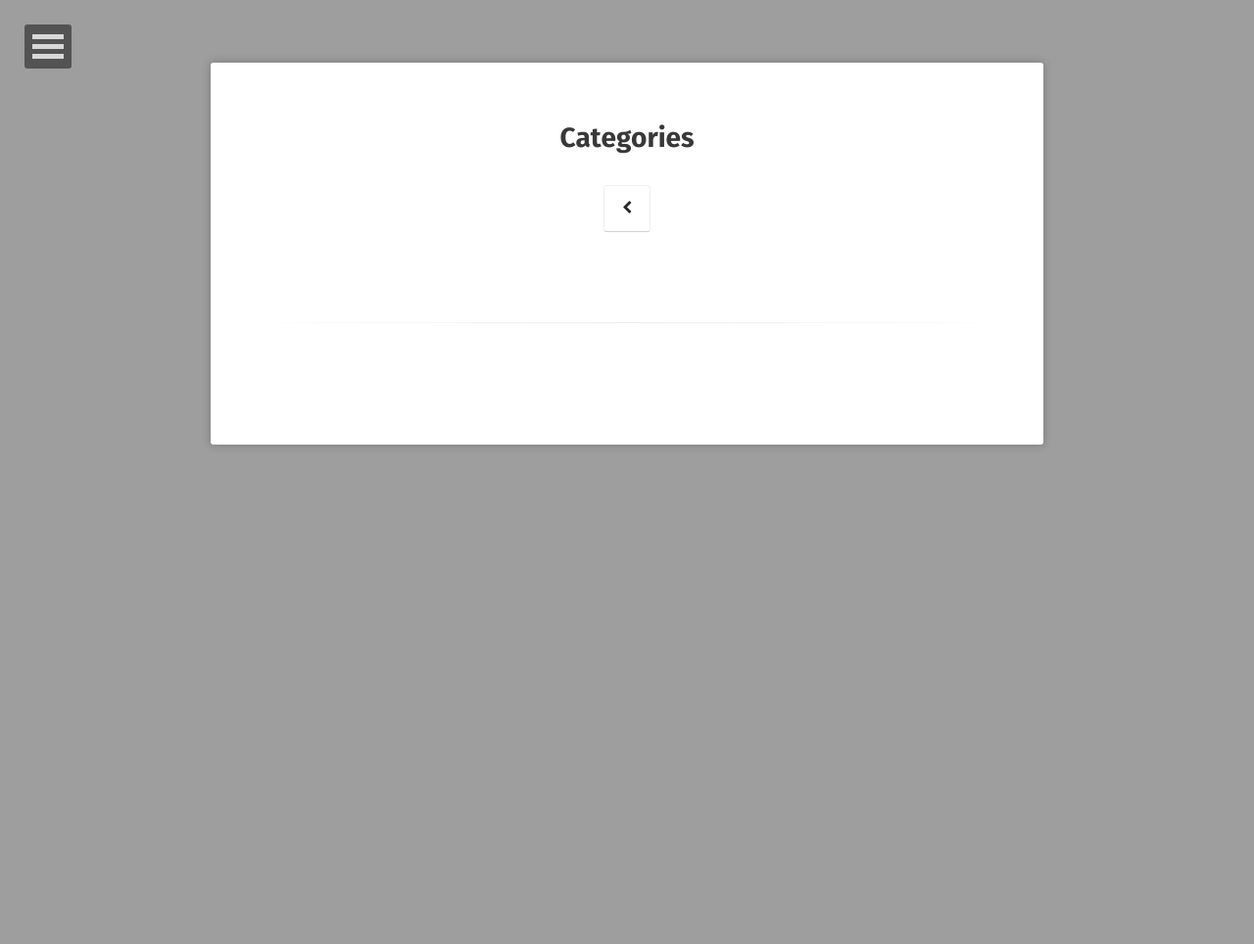
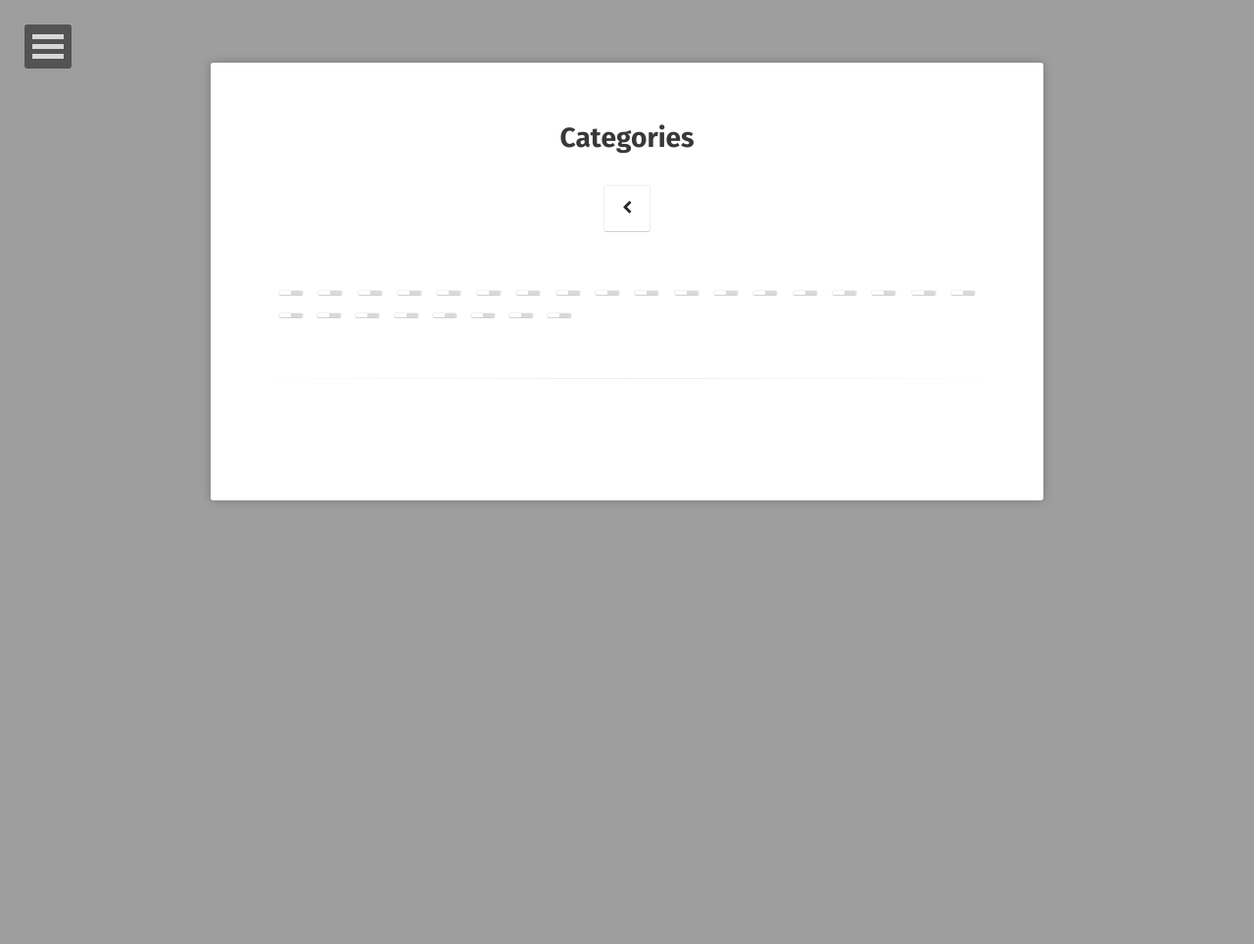
Before and after one commit to incheony/incheony.github.io, a Jekyll site: the page built from category/index.html, in a window 1280 px wide. Shown: the whole page at 98% size. Built offline with Jekyll 4.4.1, drawn with Linux system fonts in a browser that asks for light colours; some web fonts are replaced.

Commit message:
Update index.html

```diff
--- a/category/index.html
+++ b/category/index.html
@@ -4,13 +4,13 @@
 comments: false
 ---
 
-{% capture site_tags %}{% for tag in site.tags %}{{ tag | first }}{% unless forloop.last %},{% endunless %}{% endfor %}{% endcapture %}
-{% assign tags_list = site_tags | split:',' | sort %}
+{% capture site_category %}{% for tag in site.category %}{{ tag | first }}{% unless forloop.last %},{% endunless %}{% endfor %}{% endcapture %}
+{% assign category_list = site_category | split:',' | sort %}
 
 <ul class="entry-meta inline-list">
-  {% for item in (0..site.category.size) %}{% unless forloop.last %}
-    {% capture this_word %}{{ category_list[item] | strip_newlines }}{% endcapture %}
-  	<li><a href="#{{ this_word }}" class="tag"><span class="term">{{ this_word }}</span> <span class="count">{{ site.category[this_word].size }}</span></a></li>
+  {% for item in (0..site.tags.size) %}{% unless forloop.last %}
+    {% capture this_word %}{{ tags_list[item] | strip_newlines }}{% endcapture %}
+  	<li><a href="#{{ this_word }}" class="tag"><span class="term">{{ this_word }}</span> <span class="count">{{ site.tags[this_word].size }}</span></a></li>
   {% endunless %}{% endfor %}
 </ul>
 
```
